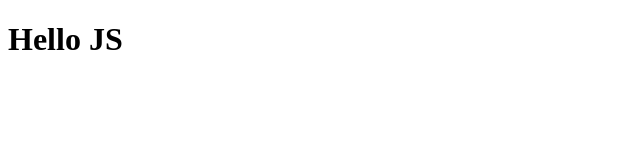
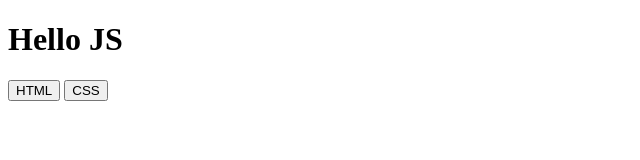
Before and after one commit to drcactus314/JS-beg, a plain HTML site: page source/index.html in a window 1280 px wide. Shown: the whole page, without its empty margins (0-640 px from the left). Drawn offline with Linux system fonts and the light colour scheme.

Commit message:
5th Lesson JS. this, apply, call, bind та замикання

```diff
--- a/source/index.html
+++ b/source/index.html
@@ -7,7 +7,8 @@
   </head>
   <body>
     <h1>Hello JS</h1>
-    <h2></h2>
+  <button id="html" type="button">HTML</button>
+  <button id="css" type="button">CSS</button>
     <script src="../JS/main.js"></script>
   </body>
 </html>
```
Also changed, not shown: JS/main.js (+79 -0 lines).
